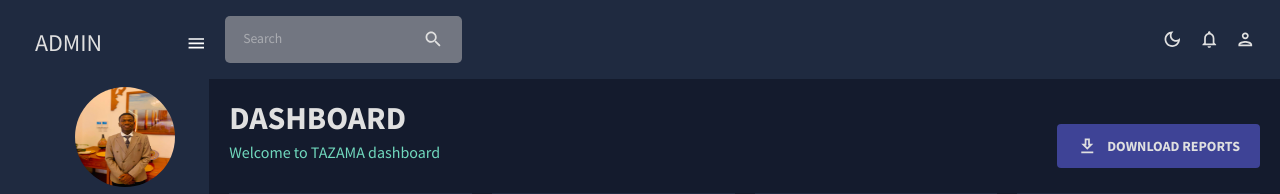
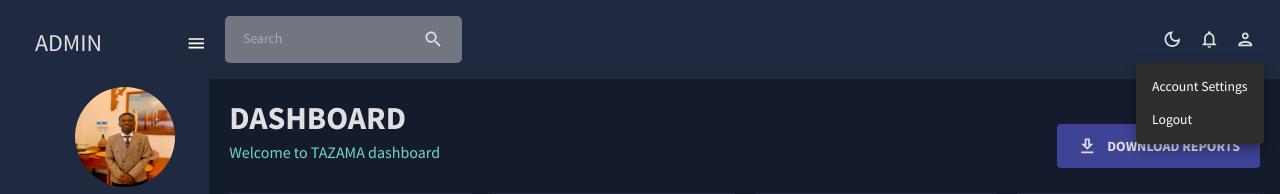
Before and after one commit to FeruzyNtillah/TAZAMA, a React (Create React App) app: page / in a window 1280 px wide. Both pictures are taken after a click on the button 1245 px from the left and 39 px from the top of the page. Shown: the top 194 px of the page. Built offline with nearby package versions, Linux system fonts and the light colour scheme.

Commit message:
added person icon logic

```diff
--- a/src/scenes/global/Topbar.jsx
+++ b/src/scenes/global/Topbar.jsx
@@ -1,4 +1,5 @@
-import { Box, IconButton, InputBase, useTheme } from "@mui/material";
+import { useState, useContext } from "react";
+import { Box, IconButton, InputBase, useTheme, Menu, MenuItem } from "@mui/material";
 import { tokens } from "../../theme";
 import SearchIcon from "@mui/icons-material/Search";
 import NotificationsOutlinedIcon from "@mui/icons-material/NotificationsOutlined";
@@ -7,12 +8,40 @@
 import LightModeOutlinedIcon from "@mui/icons-material/LightModeOutlined";
 import DarkModeOutlinedIcon from "@mui/icons-material/DarkModeOutlined";
 import { ColorModeContext } from "../../theme";
-import { useContext } from "react";
 
 const Topbar = () => {
   const theme = useTheme();
   const colors = tokens(theme.palette.mode);
   const colorMode = useContext(ColorModeContext);
+
+  // State to control the menu
+  const [anchorEl, setAnchorEl] = useState(null);
+  const open = Boolean(anchorEl);
+
+  // Handle clicking on the person icon
+  const handlePersonClick = (event) => {
+    setAnchorEl(event.currentTarget);
+  };
+
+  // Close the menu
+  const handleClose = () => {
+    setAnchorEl(null);
+  };
+
+  // Handle Account Settings action
+  const handleAccountSettings = () => {
+    // For example, navigate to the account settings page
+    // You might use a router, like: navigate('/account-settings');
+    console.log("Account Settings clicked");
+    handleClose();
+  };
+
+  // Handle Logout action
+  const handleLogout = () => {
+    // Add your logout logic here
+    console.log("Logout clicked");
+    handleClose();
+  };
 
   return (
     <Box display="flex" justifyContent="space-between" p={2} bgcolor={colors.primary[400]}>
@@ -47,10 +76,19 @@
         <IconButton>
           <NotificationsOutlinedIcon sx={{ color: colors.grey[100] }} />
         </IconButton>
-
-        <IconButton>
+        <IconButton onClick={handlePersonClick}>
           <PersonOutlinedIcon sx={{ color: colors.grey[100] }} />
         </IconButton>
+        <Menu
+          anchorEl={anchorEl}
+          open={open}
+          onClose={handleClose}
+          anchorOrigin={{ vertical: "bottom", horizontal: "right" }}
+          transformOrigin={{ vertical: "top", horizontal: "right" }}
+        >
+          <MenuItem onClick={handleAccountSettings}>Account Settings</MenuItem>
+          <MenuItem onClick={handleLogout}>Logout</MenuItem>
+        </Menu>
       </Box>
     </Box>
   );
```
